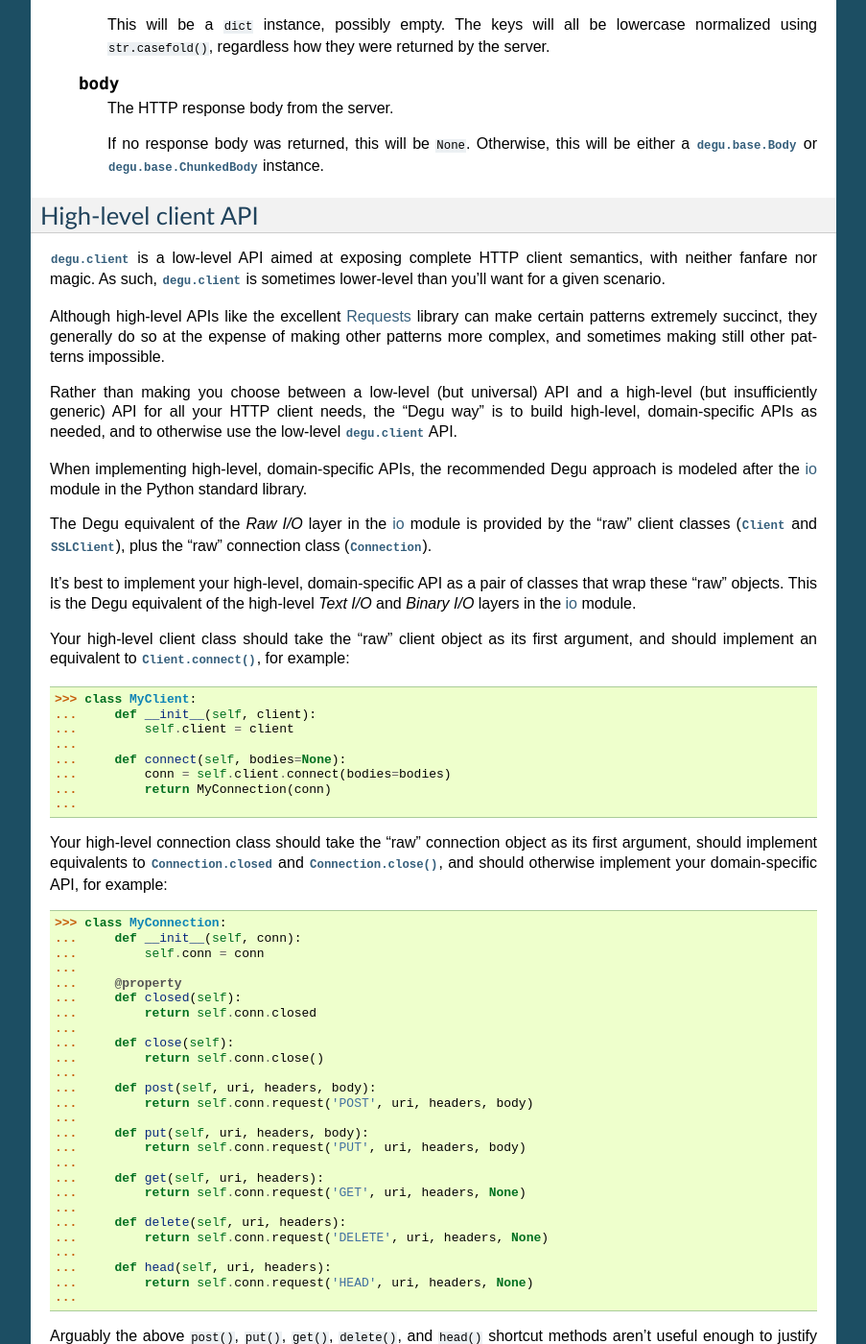
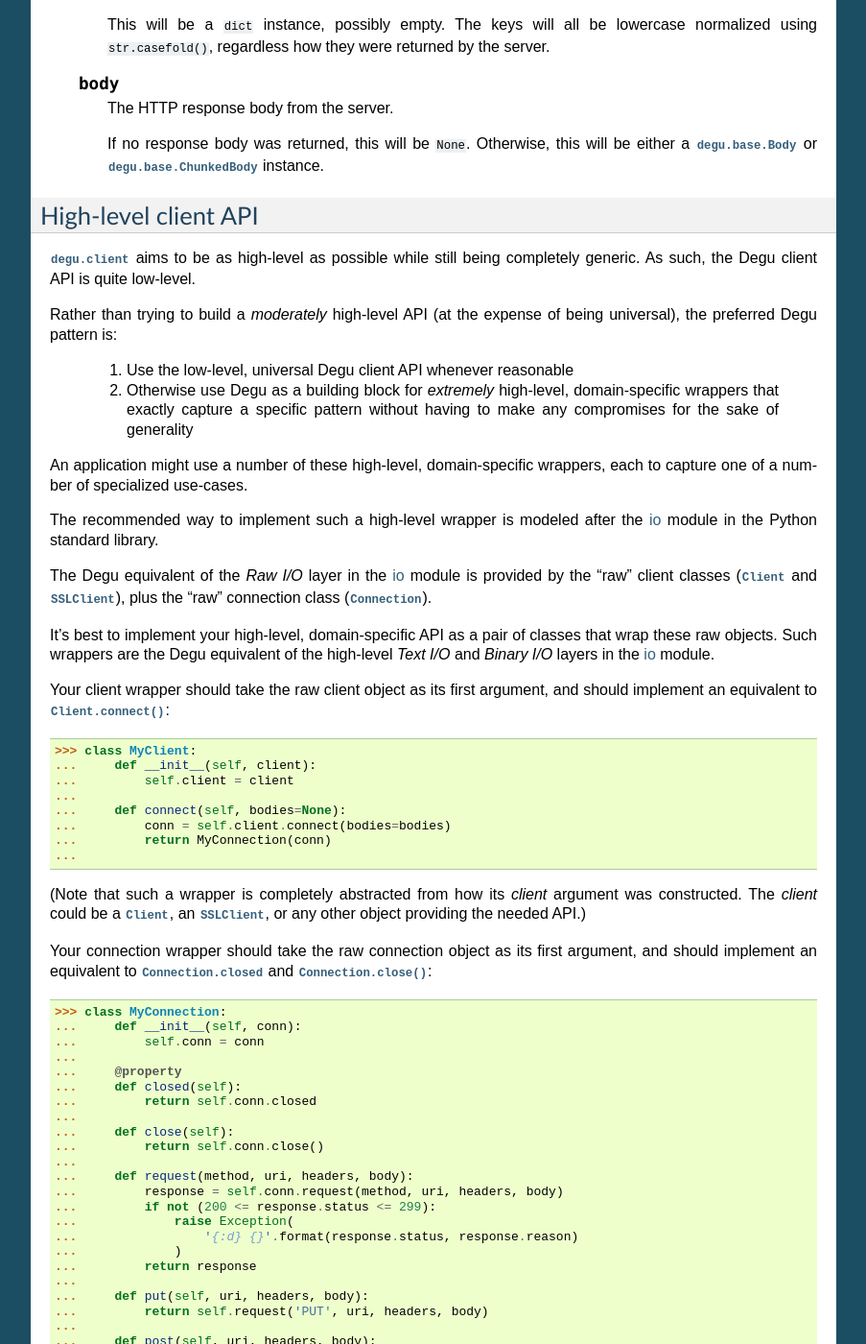
Before and after one commit to json420/degu, a Sphinx documentation site: the page built from doc/degu.client.rst, in a window 1280 px wide and 1400 px high, scrolled down 10906 px. Shown: the whole window at 96% size, without its empty margins (198-1101 px from the left). Built offline with Sphinx 7.4.7, drawn with Linux system fonts in a browser that asks for light colours; some of the changed text lies outside the part shown.

Commit message:
Rewrite 'High-level client API' section in degu.client.rst

```diff
--- a/doc/degu.client.rst
+++ b/doc/degu.client.rst
@@ -713,33 +713,34 @@ Also see the server :ref:`server-options`.
 High-level client API
 ---------------------
 
-:mod:`degu.client` is a low-level API aimed at exposing complete HTTP client
-semantics, with neither fanfare nor magic.  As such, :mod:`degu.client` is
-sometimes lower-level than you'll want for a given scenario.
+:mod:`degu.client` aims to be as high-level as possible while still being
+completely generic.  As such, the Degu client API is quite low-level.
 
-Although high-level APIs like the excellent `Requests`_ library can make certain
-patterns extremely succinct, they generally do so at the expense of making other
-patterns more complex, and sometimes making still other patterns impossible.
+Rather than trying to build a *moderately* high-level API (at the expense of
+being universal), the preferred Degu pattern is:
 
-Rather than making you choose between a low-level (but universal) API and a
-high-level (but insufficiently  generic) API for all your HTTP client needs, the
-"Degu way" is to build high-level, domain-specific APIs as needed, and to
-otherwise use the low-level :mod:`degu.client` API.
+    1.  Use the low-level, universal Degu client API whenever reasonable
 
-When implementing high-level, domain-specific APIs, the recommended Degu
-approach is modeled after the `io`_ module in the Python standard library.
+    2.  Otherwise use Degu as a building block for *extremely* high-level,
+        domain-specific wrappers that exactly capture a specific pattern without
+        having to make any compromises for the sake of generality
+
+An application might use a number of these high-level, domain-specific wrappers,
+each to capture one of a number of specialized use-cases.
+
+The recommended way to implement such a high-level wrapper is modeled after the
+`io`_ module in the Python standard library.
 
 The Degu equivalent of the *Raw I/O* layer in the `io`_ module is provided by
 the "raw" client classes (:class:`Client` and :class:`SSLClient`), plus the
 "raw" connection class (:class:`Connection`).
 
 It's best to implement your high-level, domain-specific API as a pair of classes
-that wrap these "raw" objects.  This is the Degu equivalent of the high-level
-*Text I/O* and *Binary I/O* layers in the `io`_ module.
+that wrap these raw objects.  Such wrappers are the Degu equivalent of the
+high-level *Text I/O* and *Binary I/O* layers in the `io`_ module.
 
-Your high-level client class should take the "raw" client object as its first
-argument, and should implement an equivalent to :meth:`Client.connect()`, for
-example:
+Your client wrapper should take the raw client object as its first argument, and
+should implement an equivalent to :meth:`Client.connect()`:
 
 >>> class MyClient:
 ...     def __init__(self, client):
@@ -750,10 +751,13 @@ example:
 ...         return MyConnection(conn)
 ...
 
-Your high-level connection class should take the "raw" connection object as its
-first argument, should implement equivalents to :attr:`Connection.closed` and
-:meth:`Connection.close()`, and should otherwise implement your domain-specific
-API, for example:
+(Note that such a wrapper is completely abstracted from how its *client*
+argument was constructed.  The *client* could be a :class:`Client`, an
+:class:`SSLClient`, or any other object providing the needed API.)
+
+Your connection wrapper should take the raw connection object as its first
+argument, and should implement an equivalent to :attr:`Connection.closed` and
+:meth:`Connection.close()`:
 
 >>> class MyConnection:
 ...     def __init__(self, conn):
@@ -766,28 +770,38 @@ API, for example:
 ...     def close(self):
 ...         return self.conn.close()
 ...
-...     def post(self, uri, headers, body):
-...         return self.conn.request('POST', uri, headers, body)
+...     def request(method, uri, headers, body):
+...         response = self.conn.request(method, uri, headers, body)
+...         if not (200 <= response.status <= 299):
+...             raise Exception(
+...                 '{:d} {}'.format(response.status, response.reason)
+...             )
+...         return response
 ...
 ...     def put(self, uri, headers, body):
-...         return self.conn.request('PUT', uri, headers, body)
+...         return self.request('PUT', uri, headers, body)
+...
+...     def post(self, uri, headers, body):
+...         return self.request('POST', uri, headers, body)
 ...
 ...     def get(self, uri, headers):
-...         return self.conn.request('GET', uri, headers, None)
+...         return self.request('GET', uri, headers, None)
+...
+...     def head(self, uri, headers):
+...         return self.request('HEAD', uri, headers, None)
 ...
 ...     def delete(self, uri, headers):
-...         return self.conn.request('DELETE', uri, headers, None)
-...
-...     def head(self, uri, headers):
-...         return self.conn.request('HEAD', uri, headers, None)
+...         return self.request('DELETE', uri, headers, None)
 ...
 
-Arguably the above ``post()``, ``put()``, ``get()``, ``delete()``, and
-``head()`` shortcut methods aren't useful enough to justify the custom
-``MyConnection`` API, but it still illustrates the general approach.
+The ``MyConnection.request()`` method above demonstrates a feature that can be
+extremely useful for the end-point client consumer: automatically raising an
+exception when the request didn't return a ``2xx`` HTTP response status.
 
-For a more realistic example of a high-level, domain-specific client API, see
-:mod:`degu.jsonclient`.
+But it likewise demonstrates why even this seemingly innocent high-level
+behavior is totally inappropriate for the generic Degu client API.  When
+implementing a reverse-proxy, a central focus for Degu, you want to simply relay
+the upstream HTTP response without transformation or interpretation.
 
 
 
@@ -934,5 +948,4 @@ For example:
 .. _`socket.socket`: https://docs.python.org/3/library/socket.html#socket-objects
 .. _`ssl.SSLSocket`: https://docs.python.org/3/library/ssl.html#ssl-sockets
 
-.. _`Requests`: http://docs.python-requests.org/en/latest/
 .. _`io`: https://docs.python.org/3/library/io.html
```
